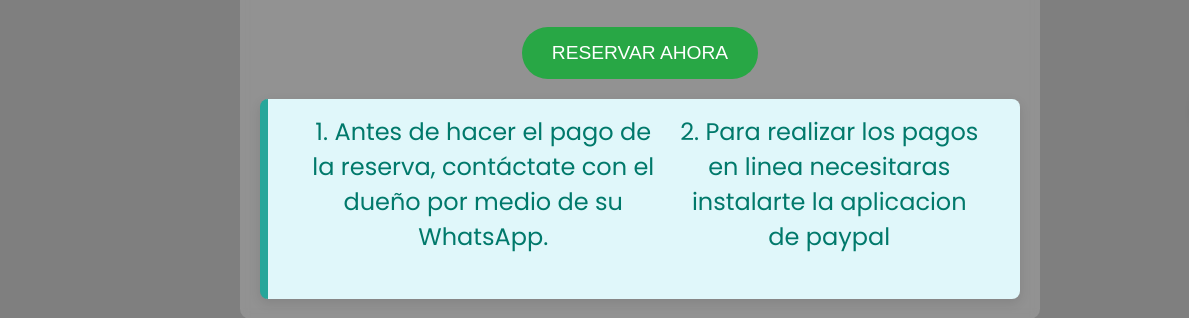
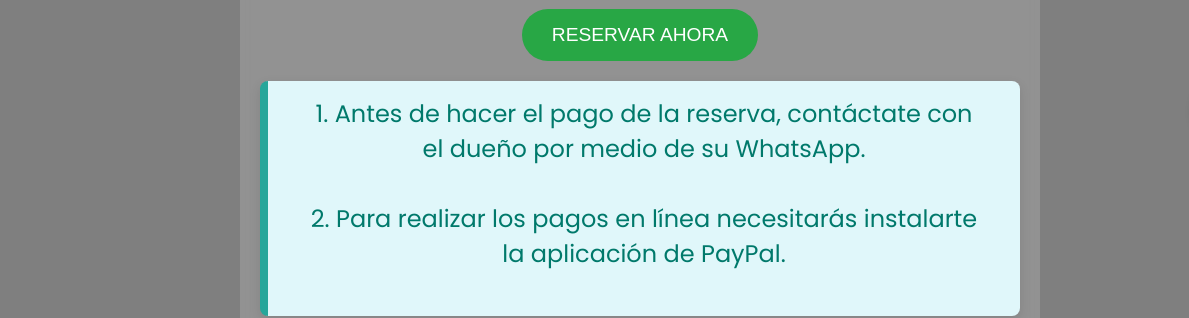
Before and after one commit to Juan01232323/RentaTerreno, a plain HTML site: page index.html in a window 1280 px wide. Shown: the part 635-953 px from the top of the page, 0-1189 px from the left. Drawn offline with Linux system fonts and the light colour scheme; no server answers.

Commit message:
Update index.html

```diff
--- a/index.html
+++ b/index.html
@@ -30,8 +30,11 @@
                 <div class="container">
                     <div class="notification-box">
 
-                        <p>1. Antes de hacer el pago de la reserva, contáctate con el dueño por medio de su WhatsApp.</p>
-                        <p>2. Para realizar los pagos en linea necesitaras instalarte la aplicacion de paypal</p>
+                        <p>
+                            1. Antes de hacer el pago de la reserva, contáctate con el dueño por medio de su WhatsApp.<br><br>
+                            2. Para realizar los pagos en línea necesitarás instalarte la aplicación de PayPal.
+                        </p>
+
 
                     </div>
                 </div>
```
